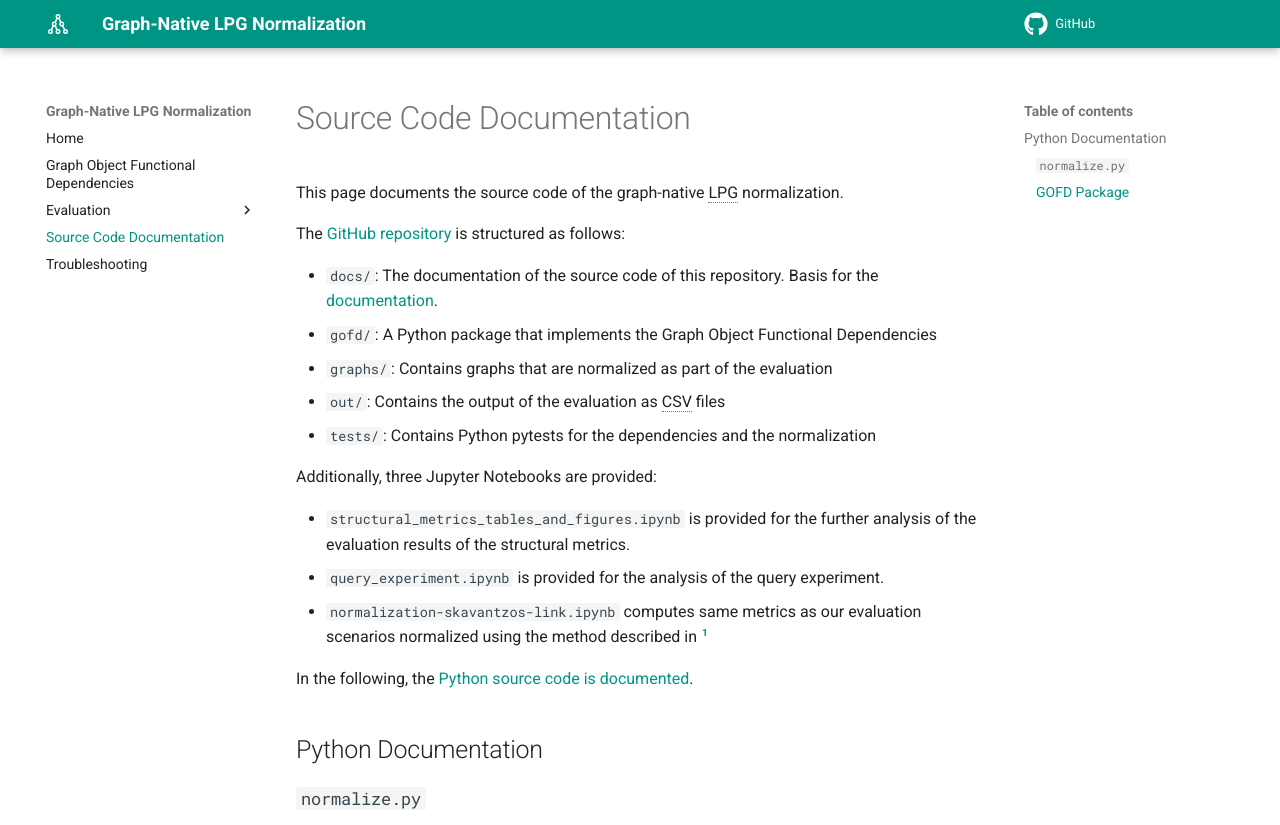
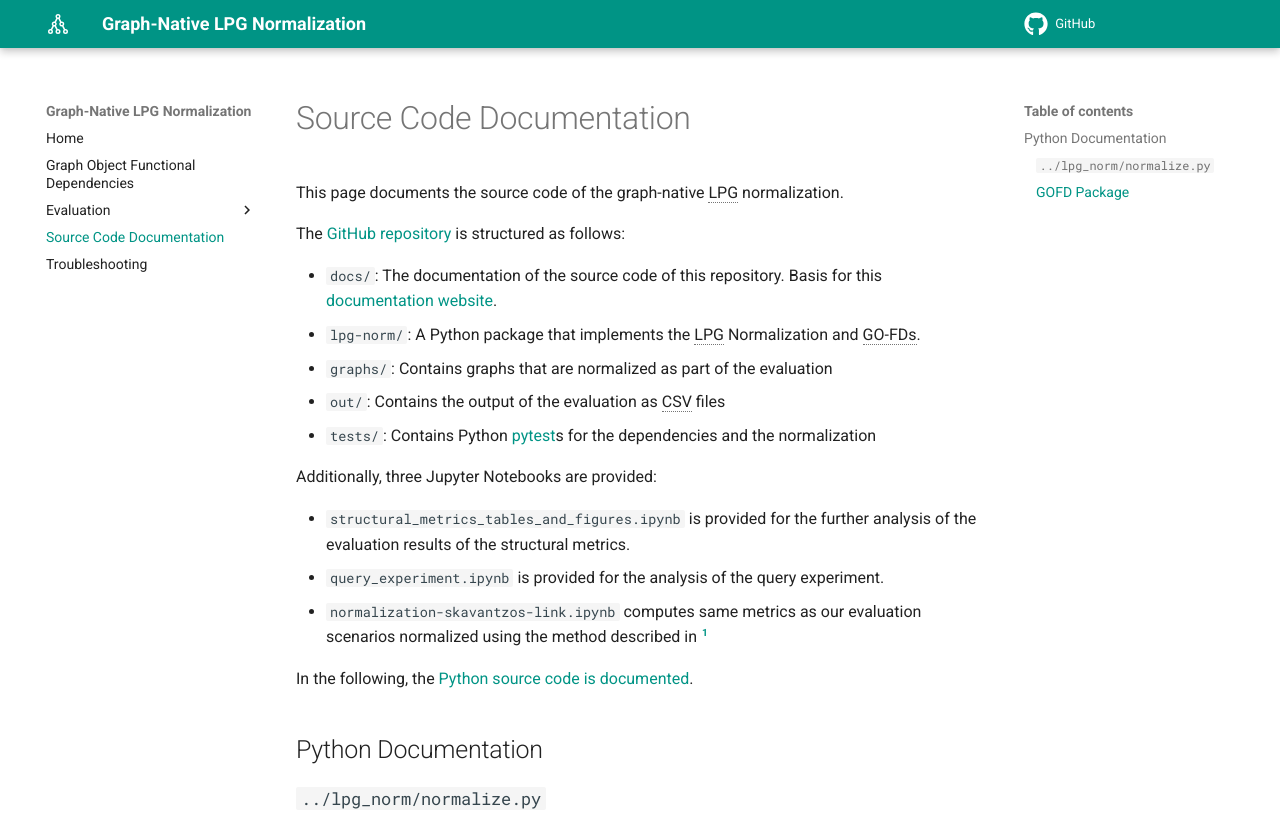
Before and after one commit to dmki-tuwien/lpg-normalization, an MkDocs documentation site: the page built from docs/source_code_documentation.md, in a window 1280 px wide and 1263 px high, cut to the strip 0-825 px from the top of the window. Built offline with MkDocs 1.6.1 and Material for MkDocs 9.7.7, drawn with Linux system fonts in a browser that asks for light colours; comment, search, counter and statistics services are not loaded.

Commit message:
Update documentation

```diff
--- a/docs/source_code_documentation.md
+++ b/docs/source_code_documentation.md
@@ -3,11 +3,11 @@ This page documents the source code of the graph-native LPG normalization.
 
 The [GitHub repository](https://github.com/dmki-tuwien/lpg-normalization) is structured as follows:
 
- * `docs/`: The documentation of the source code of this repository. Basis for the [documentation](https://dmki-tuwien.github.io/lpg-normalization/).
- * `gofd/`: A Python package that implements the Graph Object Functional Dependencies
+ * `docs/`: The documentation of the source code of this repository. Basis for this [documentation website](https://dmki-tuwien.github.io/lpg-normalization/).
+ *  `lpg-norm/`: A Python package that implements the LPG Normalization and GO-FDs.
  * `graphs/`: Contains graphs that are normalized as part of the evaluation
  * `out/`: Contains the output of the evaluation as CSV files
- * `tests/`: Contains Python pytests for the dependencies and the normalization
+ * `tests/`: Contains Python [pytest](https://docs.pytest.org/en/stable/)s for the dependencies and the normalization
 
 Additionally, three Jupyter Notebooks are provided:
 
@@ -21,13 +21,13 @@ In the following, the [Python source code is documented](#python-documentation).
 
 ## Python Documentation
 
-### `normalize.py`
+### `../lpg_norm/normalize.py`
 
-::: normalize
+::: lpg_norm.normalize
 
 ### GOFD Package
 
-::: gofd
+::: lpg_norm.gofd
 
 
 
--- a/mkdocs.yml
+++ b/mkdocs.yml
@@ -42,6 +42,9 @@ plugins:
   - mkdocstrings:
       handlers:
         python:
+          inventories:
+            - https://docs.python.org/3.13/objects.inv
+            - https://neo4j.com/docs/api/python-driver/current/objects.inv
           paths:
             - .
           options:
```
